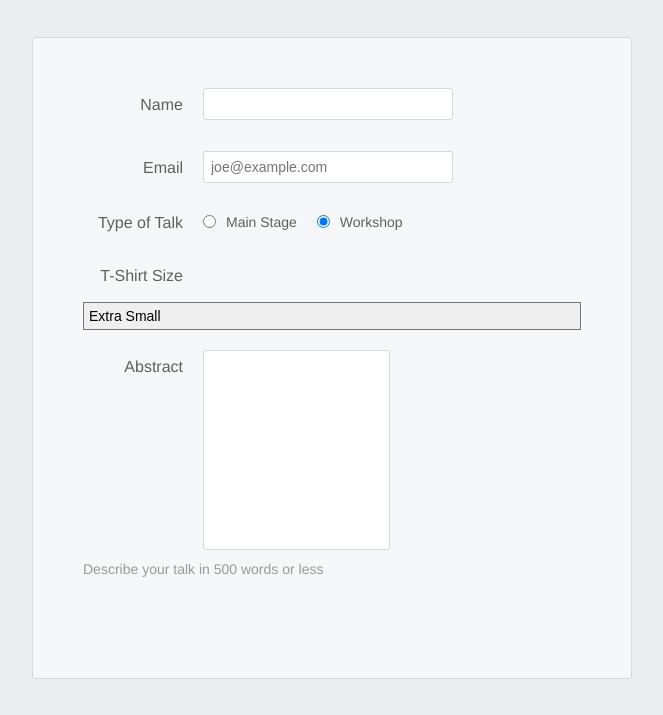
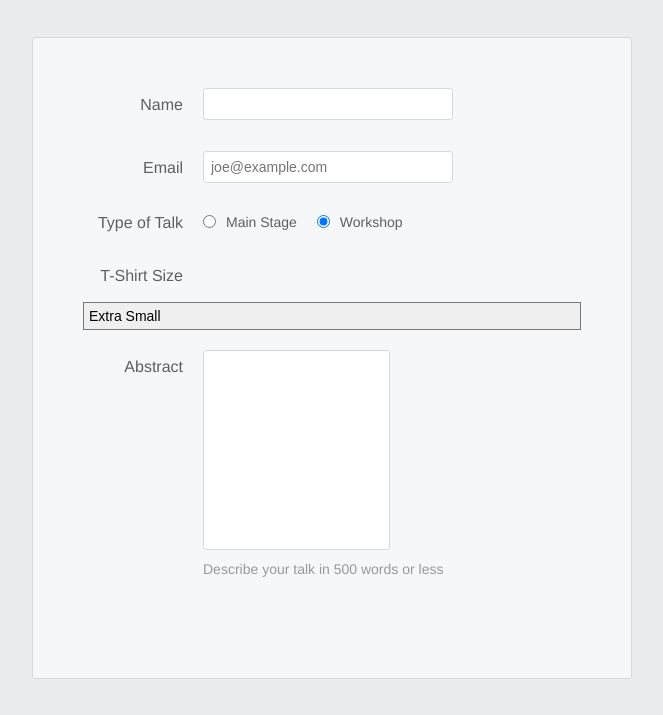
Before and after one commit to Joshdefleur/Forms, a plain HTML site: page index.html in a window 1280 px wide. Shown: the part 225-940 px from the top of the page, without its empty margins (308-971 px from the left). Drawn offline with Linux system fonts and the light colour scheme.

Commit message:
textarea css

```diff
--- a/styles.css
+++ b/styles.css
@@ -182,4 +182,10 @@ body {
     font-size: 14px;            /* This won't work in Chrome or Safari */
     -webkit-appearance: none;   /* This will make it work */
   }
+
+  /*textarea*/
+
+  .form-row .instructions {
+    margin-left: 120px;
+  }
 }
```
